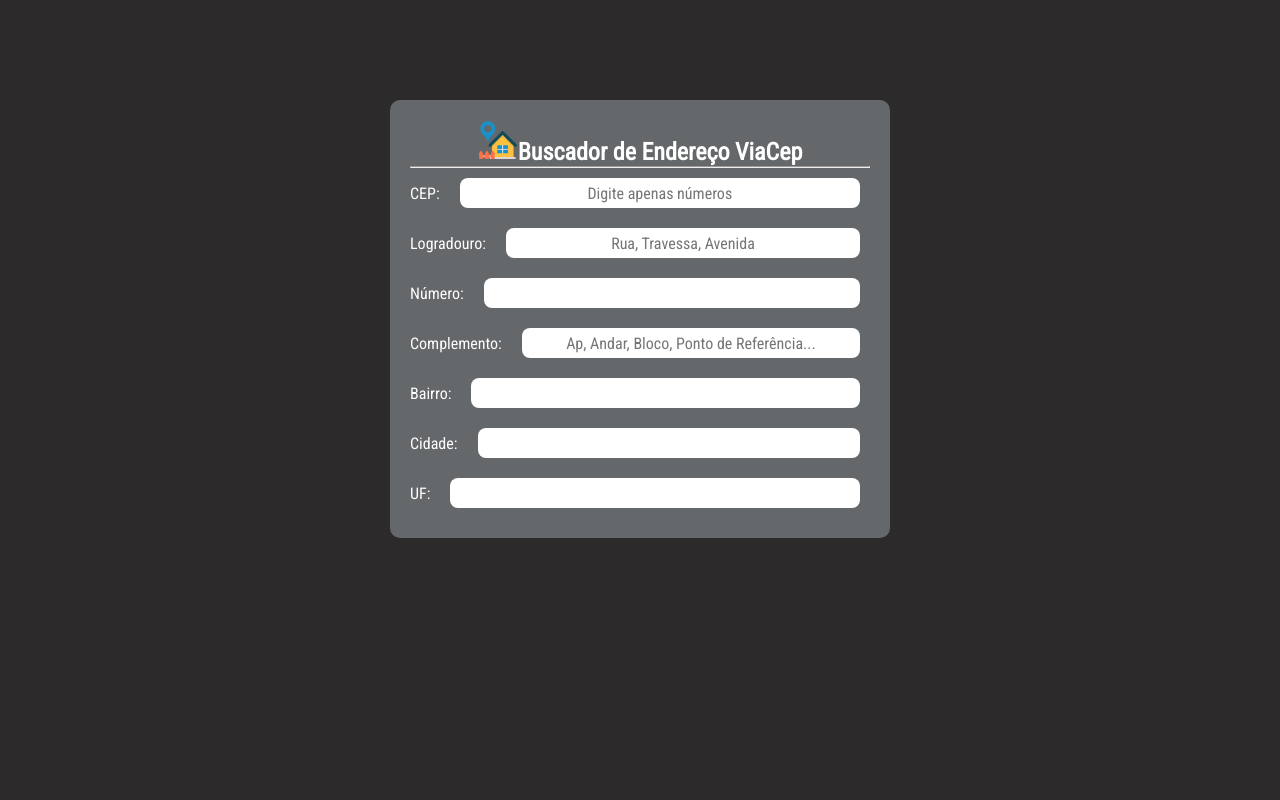
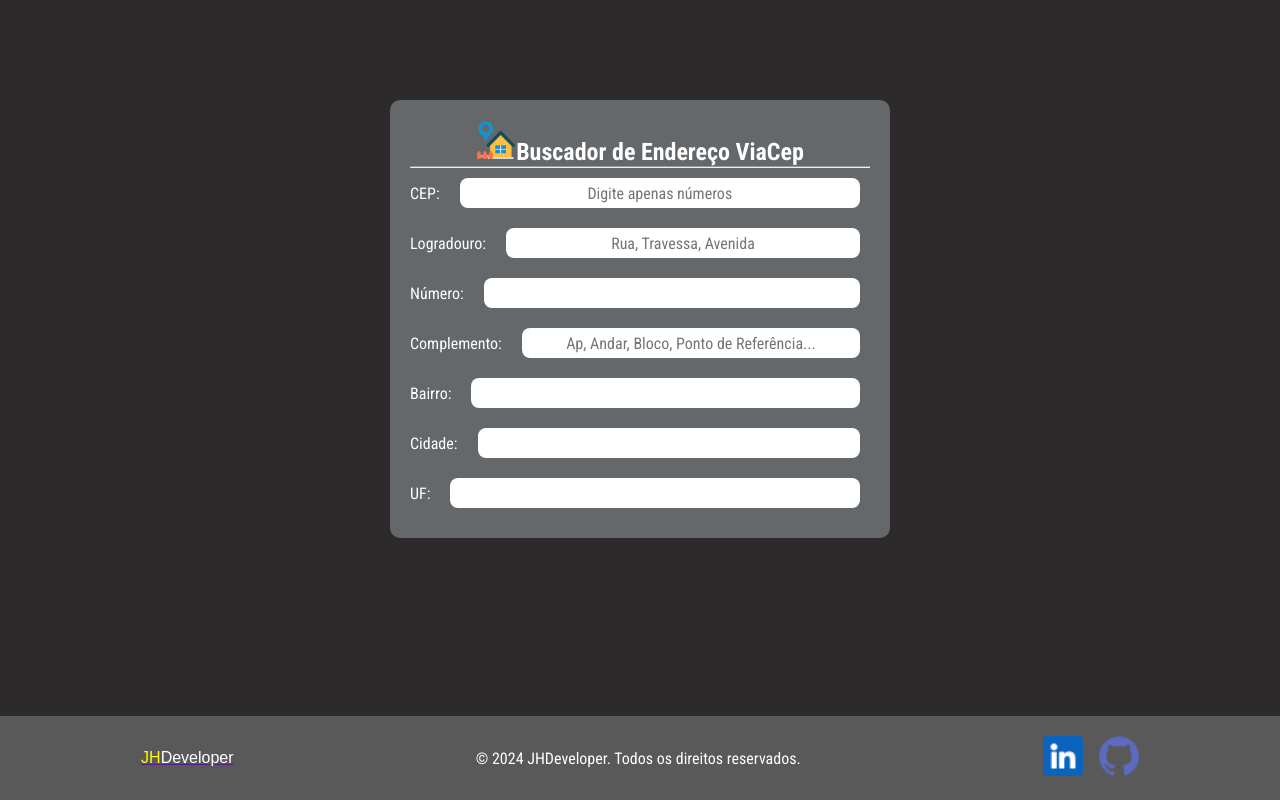
Before and after one commit to JhonatanSilva90/buscarEndereco-ViaCEP, a plain HTML site: page index.html in a window 1280 px wide. Drawn offline with Linux system fonts and the light colour scheme; a web font is replaced by a local one.

Commit message:
Criação do footer e suas estilizações.

```diff
--- a/index.html
+++ b/index.html
@@ -8,7 +8,7 @@
     <link rel="preconnect" href="https://fonts.googleapis.com" />
     <link rel="preconnect" href="https://fonts.gstatic.com" crossorigin />
     <link
-      href="https://fonts.googleapis.com/css2?family=Roboto+Condensed&display=swap"
+      href="https://fonts.googleapis.com/css2?family=Monoton&family=Roboto+Condensed:ital,wght@0,100..900;1,100..900&family=Tektur:wght@400..900&display=swap"
       rel="stylesheet"
     />
 
--- a/script.js
+++ b/script.js
@@ -1,25 +1,25 @@
 // Criando um elemento div para conter todo o conteúdo
-var containerDiv = document.createElement("div");
+let containerDiv = document.createElement("div");
 containerDiv.id = "container";
 
 // Criando um elemento h2 com a imagem e o texto
-var h2Element = document.createElement("h2");
-var imgElement = document.createElement("img");
+let h2Element = document.createElement("h2");
+let imgElement = document.createElement("img");
 imgElement.src = "./images/pino-de-localizacao-2.png";
 imgElement.alt = "imagem de uma casa com um ponto de localização";
 h2Element.appendChild(imgElement);
 h2Element.appendChild(document.createTextNode("Buscador de Endereço ViaCep"));
 
 // Criando um hr
-var hrElement = document.createElement("hr");
+let hrElement = document.createElement("hr");
 
 // Criando um elemento form
-var formElement = document.createElement("form");
+let formElement = document.createElement("form");
 formElement.id = "informacoes";
 formElement.action = "";
 
 // Adicionando os elementos input dentro do form
-var inputs = [
+let inputs = [
   {
     id: "cep",
     type: "text",
@@ -45,11 +45,11 @@
 ];
 
 inputs.forEach(function (input) {
-  var pElement = document.createElement("p");
-  var labelElement = document.createElement("label");
+  let pElement = document.createElement("p");
+  let labelElement = document.createElement("label");
   labelElement.setAttribute("for", input.id);
   labelElement.textContent = input.label;
-  var inputElement = document.createElement("input");
+  let inputElement = document.createElement("input");
   inputElement.id = input.id;
   inputElement.type = input.type;
   if (input.placeholder) {
@@ -126,3 +126,70 @@
       }
     });
 });
+
+// // Adicionando o footer via JS
+
+// Criando os elementos do footer
+const footer = document.createElement("footer");
+
+// Criando o contêiner interno
+const footerContainer = document.createElement("div");
+footerContainer.classList.add("footer"); // Adicionando classe para estilização
+
+// Criando logo
+const logo = document.createElement("a");
+logo.classList.add("logo-footer");
+logo.href = ""; // Definir href se necessário
+
+// Criando spans separados para JH e Developer
+const spanJH = document.createElement("span");
+spanJH.classList.add("logo-footer");
+spanJH.innerText = "JH";
+
+const spanDeveloper = document.createElement("span");
+spanDeveloper.classList.add("logo-footer");
+spanDeveloper.innerText = "Developer";
+
+// Adicionando spans ao âncora do logo
+logo.appendChild(spanJH);
+logo.appendChild(spanDeveloper);
+
+// Criando seção de direitos reservados
+const reserved = document.createElement("div");
+reserved.classList.add("reserved");
+const reservedText = document.createElement("p");
+reservedText.innerText = "© 2024 JHDeveloper. Todos os direitos reservados.";
+reserved.appendChild(reservedText);
+
+// Criando contêiner de links sociais
+const link = document.createElement("div");
+link.classList.add("links-footer");
+
+// Criando link do Linkedin
+const linkedinLink = document.createElement("a");
+linkedinLink.href = "https://www.linkedin.com/in/jhonatan-silva-834773292";
+const linkedinImg = document.createElement("img");
+linkedinImg.src = "./images/linkedin.png";
+linkedinImg.alt = "LinkedIn";
+linkedinLink.appendChild(linkedinImg);
+
+// Criando link do Github
+const githubLink = document.createElement("a");
+githubLink.href = "https://github.com/JhonatanSilva90";
+const githubImg = document.createElement("img");
+githubImg.src = "./images/github.png";
+githubImg.alt = "GitHub";
+githubLink.appendChild(githubImg);
+
+// Adicionando elementos aos seus contêineres
+link.appendChild(linkedinLink);
+link.appendChild(githubLink);
+footerContainer.appendChild(logo);
+footerContainer.appendChild(reserved);
+footerContainer.appendChild(link);
+
+// Adicionando contêiner ao footer
+footer.appendChild(footerContainer);
+
+// Adicionando footer ao corpo
+document.body.appendChild(footer);
--- a/styles.css
+++ b/styles.css
@@ -3,6 +3,13 @@
   margin: 0;
   box-sizing: border-box;
   font-family: "Roboto Condensed", sans-serif;
+}
+
+:root {
+  --cor-white: #ffffff;
+  --cor-black: hsl(0, 0%, 0%);
+  --cor-yellow: #ffff00;
+  --cor-footer: #5a5959;
 }
 body {
   background-color: rgb(44, 42, 42);
@@ -52,3 +59,45 @@
 
   font-size: 16px;
 }
+
+.footer {
+  position: fixed;
+  bottom: 0;
+  left: 0;
+  display: inline-flex;
+  justify-content: space-around;
+  align-items: center; /* Alinha os itens no centro do eixo Y */
+  width: 100%; /* Para que o footer ocupe todo o eixo X da página */
+  color: var(--cor-white);
+  padding: 20px; /* Tamanho do eixo Y do footer */
+  background-color: var(--cor-footer);
+}
+
+.footer span:first-child {
+  color: var(--cor-yellow);
+}
+.footer span:last-child {
+  color: var(--cor-white);
+}
+
+.logo-footer {
+  font-family: "Tektur", sans-serif;
+  font-size: 1rem;
+  background-color: var(--cor-footer);
+}
+
+.footer a {
+  background-color: var(--cor-footer);
+}
+.footer img {
+  background-color: var(--cor-footer);
+}
+.footer p {
+  background-color: var(--cor-footer);
+}
+
+.links-footer {
+  display: flex;
+  background-color: var(--cor-footer);
+  gap: 1rem;
+}
```
Also changed, not shown: images/github.png (added), images/linkedin.png (added).
